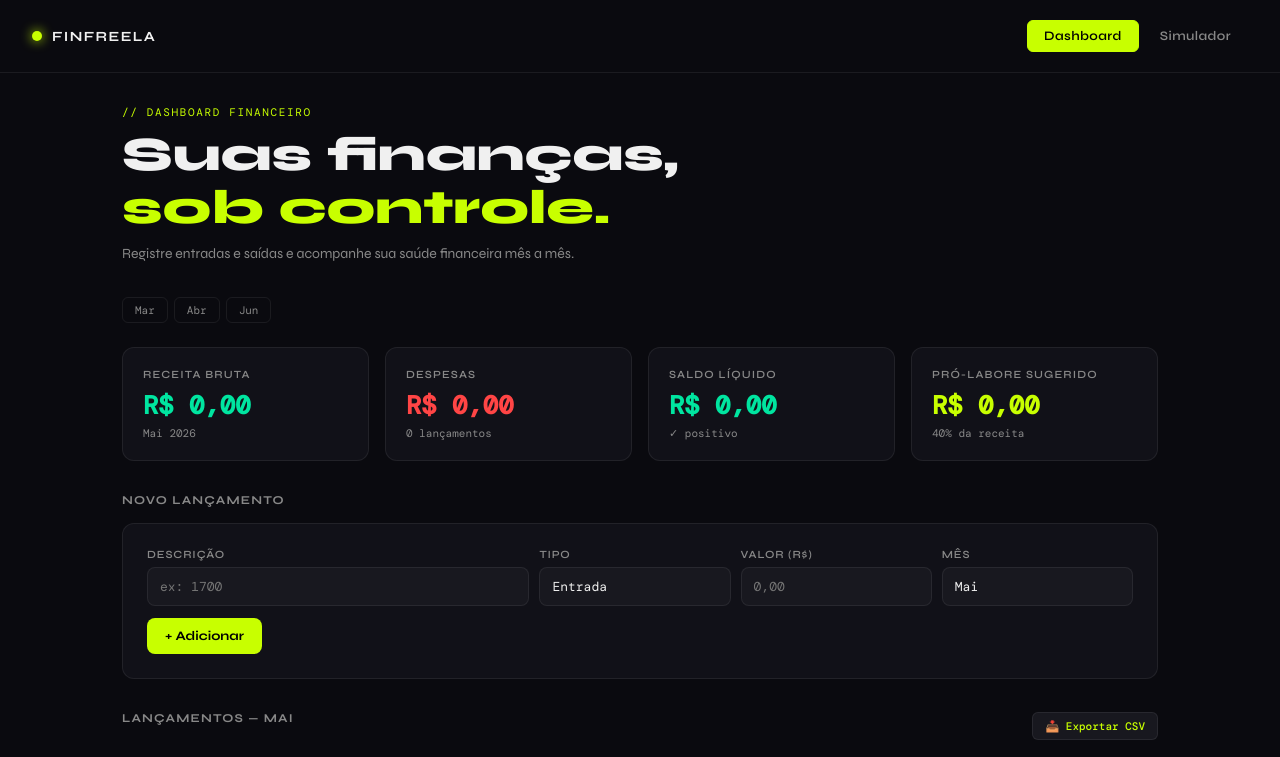
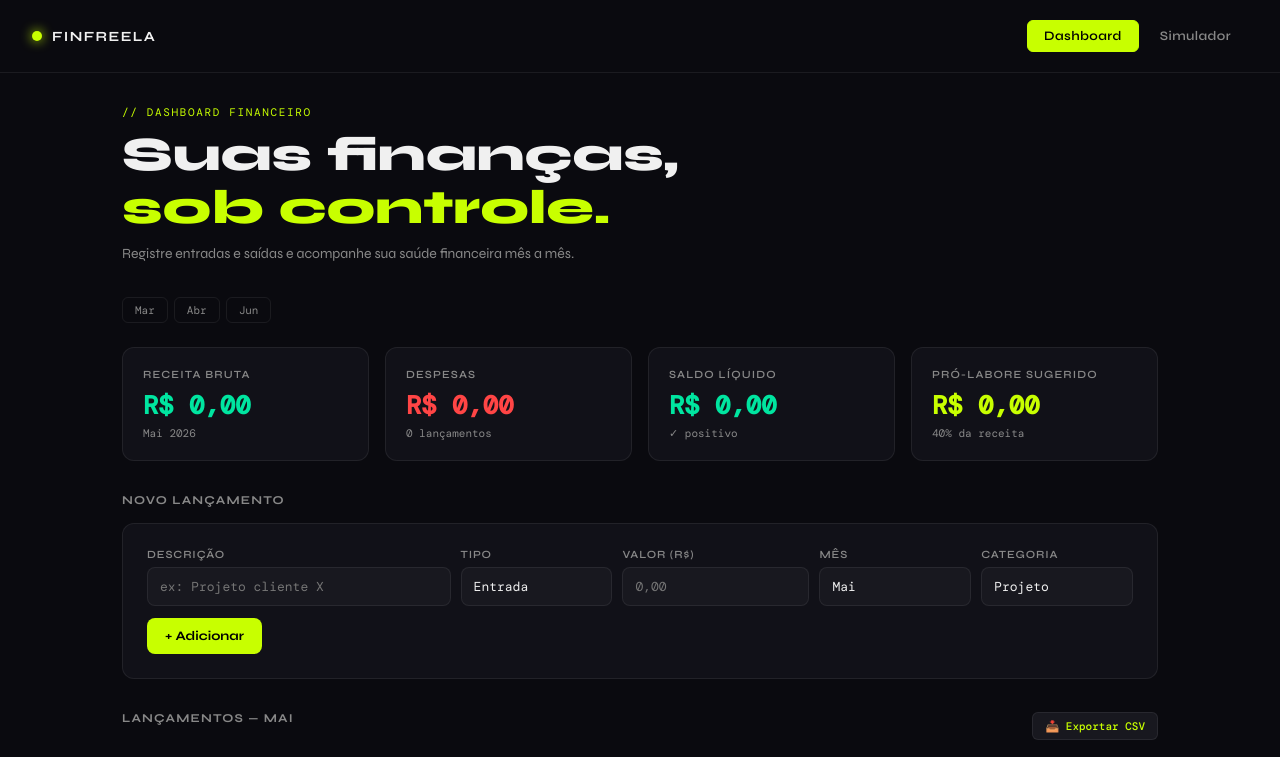
Before and after one commit to alananjos06/educador-financeiro-inteligente, a React (Vite) app: page / in a window 1280 px wide. Shown: the top 757 px of the page. Built offline with nearby package versions, Linux system fonts and the light colour scheme.

Commit message:
feat: adiciona campo categoria personalizável

```diff
--- a/src/components/Dashboard.jsx
+++ b/src/components/Dashboard.jsx
@@ -12,6 +12,7 @@ export default function Dashboard() {
   const [filterMonth, setFilterMonth] = useState('Mai')
   const [editingId, setEditingId] = useState(null)
   const [editForm, setEditForm] = useState({ desc: '', value: '' })
+  const CATEGORIES = ['Projeto', 'Fixo', 'Operacional', 'Marketing', 'Educação', 'Saúde', 'Alimentação', 'Transporte', 'Outros']
 
   const filtered = useMemo(() => getByMonth(filterMonth), [entries, filterMonth])
   const { totalIn, totalOut, balance } = useMemo(() => calcTotals(filtered), [filtered])
@@ -133,7 +134,7 @@ function exportToCSV() {
     <div className={styles.formRow}>
       <div className={styles.field}>
         <label>Descrição</label>
-              <input value={form.desc} onChange={e => handleChange('desc', e.target.value)} placeholder="ex: 1700" />
+        <input value={form.desc} onChange={e => handleChange('desc', e.target.value)} placeholder="ex: Projeto cliente X" />
       </div>
       <div className={styles.field}>
         <label>Tipo</label>
@@ -150,6 +151,12 @@ function exportToCSV() {
         <label>Mês</label>
         <select value={form.month} onChange={e => handleChange('month', e.target.value)}>
           {MONTHS.map(m => <option key={m}>{m}</option>)}
+        </select>
+      </div>
+      <div className={styles.field}>
+        <label>Categoria</label>
+        <select value={form.category} onChange={e => handleChange('category', e.target.value)}>
+          {CATEGORIES.map(cat => <option key={cat}>{cat}</option>)}
         </select>
       </div>
     </div>
--- a/src/components/Dashboard.module.css
+++ b/src/components/Dashboard.module.css
@@ -149,3 +149,10 @@ tr:hover td { background: var(--surface2); }
   border-color: var(--accent);
   transform: translateY(-1px);
 }
+
+.formRow {
+  display: grid;
+  grid-template-columns: 2fr 1fr 1fr 1fr 1fr;
+  gap: 10px;
+  margin-bottom: 12px;
+}
```
Also changed, not shown: 5 other files (tests, documents, lock files or other folders). Lines whose indentation alone changed are shown as unchanged.
